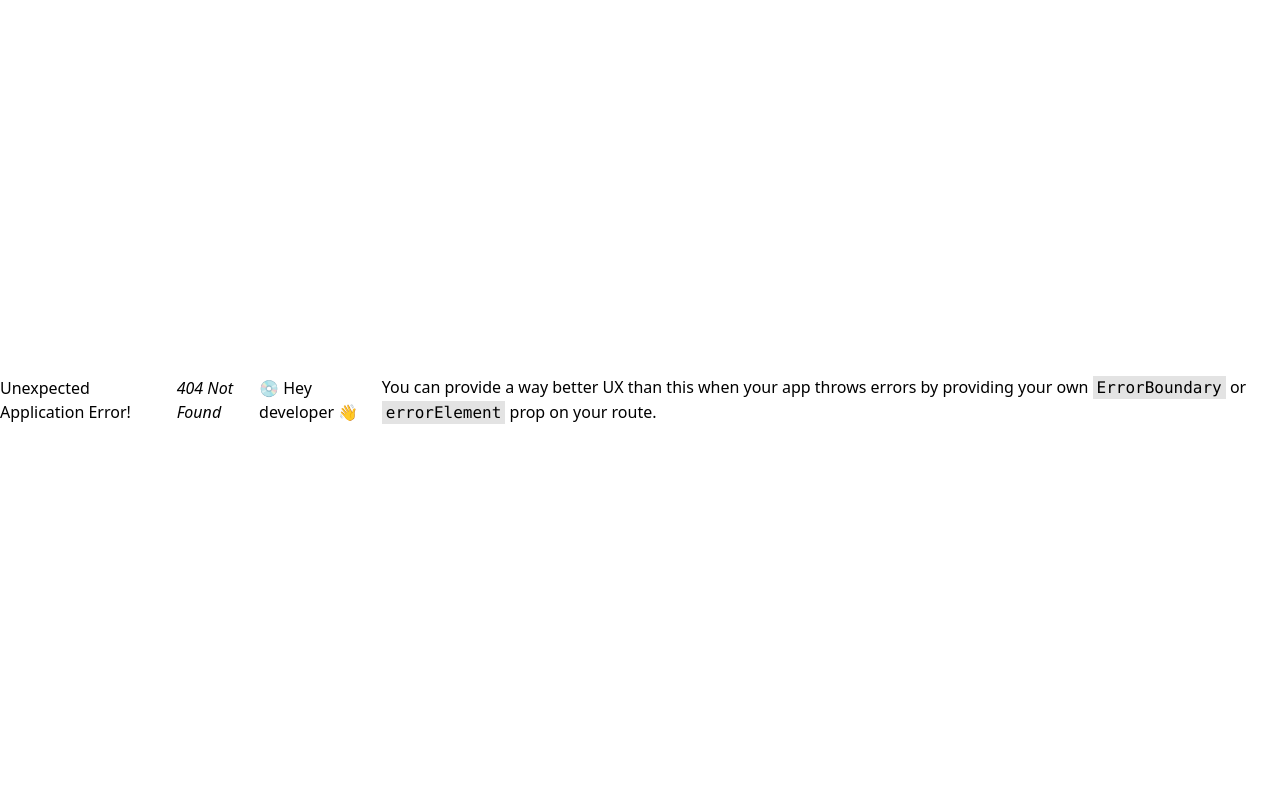
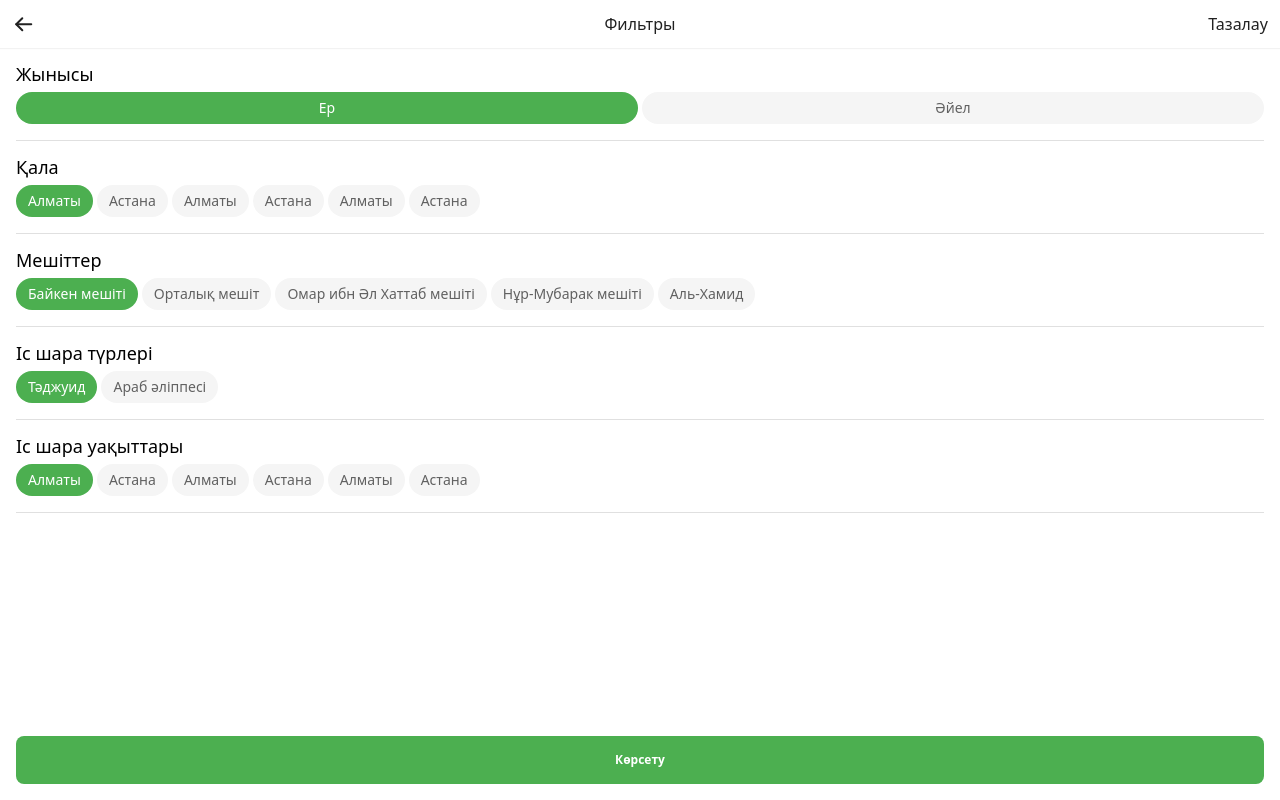
Before and after one commit to rasult22/meshit.kz, a React (Vite) app: page /filter in a window 1280 px wide. Before the commit this address had no page. Built offline with nearby package versions, Linux system fonts and the light colour scheme.

Commit message:
feat(page): filter-page и другие небольшие доработки по ui компонентам

```diff
--- a/src/App.tsx
+++ b/src/App.tsx
@@ -13,7 +13,7 @@ import { Outlet } from 'react-router-dom'
 
 function App(): ReactElement {
   return (
-    <div className="flex flex-col w-full h-full">
+    <div className="flex flex-col w-full h-full px-4">
       <Outlet />
     </div>
   )
--- a/src/features/app-navbar/feature-app-navbar.tsx
+++ b/src/features/app-navbar/feature-app-navbar.tsx
@@ -6,7 +6,9 @@ import { BackIcon } from '@/icons/back-icon'
 import UINavbar from '@/ui/navbar/ui-navbar'
 
 type FeatureAppNavbarProps = {
-  initialTitle?: string
+  center: React.ReactNode
+  right: React.ReactNode
+  left: React.ReactNode
 }
 
 /* TODO:
@@ -14,24 +16,12 @@ type FeatureAppNavbarProps = {
   2. Add event emitters to clicking on slots
 */
 
-const FeatureAppNavbar: FC<FeatureAppNavbarProps> = ({ initialTitle = '' }) => {
-  const [isSearchIcon, setIsSearchIcon] = useState(true)
-  const [title, setTitle] = useState(initialTitle)
-  const [showIcon, setShowIcon] = useState(false)
-  const [isFilterIcon, setIsFilterIcon] = useState(true)
-
-  const toggleLeftIcon = () => setIsSearchIcon(!isSearchIcon)
-  const toggleRightIcon = () => setIsFilterIcon(!isFilterIcon)
-  const updateTitle = (newTitle: string) => setTitle(newTitle)
-  const toggleCenterIcon = () => setShowIcon(!showIcon)
-
-  return (
-    <UINavbar
-      leftIcon={isSearchIcon ? <SearchIcon /> : <BackIcon />}
-      rightIcon={isFilterIcon ? <FilterIcon /> : <CalendarIcon />}
-      centerContent={<>{title}</>}
-    />
-  )
+const FeatureAppNavbar: FC<FeatureAppNavbarProps> = ({
+  right,
+  left,
+  center
+}) => {
+  return <UINavbar leftIcon={left} rightIcon={right} centerContent={center} />
 }
 
 export default FeatureAppNavbar
--- a/src/main.tsx
+++ b/src/main.tsx
@@ -5,6 +5,7 @@ import App from './App'
 import { createBrowserRouter, RouterProvider } from 'react-router-dom'
 import MosquePage from './pages/mosque/mosque-page'
 import HomePage from './pages/index/home-page'
+import FilterPage from './pages/filter/filter-page'
 
 const root = createRoot(document.getElementById('root') as HTMLElement)
 
@@ -16,6 +17,10 @@ const router = createBrowserRouter([
       {
         path: '/',
         element: <HomePage />
+      },
+      {
+        path: 'filter',
+        element: <FilterPage />
       },
       {
         path: 'mosque/:mosqueId',
--- /dev/null
+++ b/src/pages/filter/filter-page.tsx
@@ -0,0 +1,166 @@
+import React, { useState } from 'react'
+import FeatureAppNavbar from '@/features/app-navbar/feature-app-navbar'
+import UITitle from '@/ui/title/ui-title'
+import UIChip from '@/ui/chips/ui-chip'
+import UIButton from '@/ui/buttons/ui-button'
+import { BackIcon } from '@/icons/back-icon'
+import { cities, mosques, lessonTypes } from './mock'
+// import { useHistory } from 'react-router-dom'
+
+// TODO:
+// 1. Add programmatic navigation
+const Clear = () => {
+  return <div>Тазалау</div>
+}
+
+const FilterPage = () => {
+  // const history= useHistory()
+  const onClick = () => {
+    console.log('click')
+  }
+  return (
+    <>
+      <FeatureAppNavbar
+        left={
+          <div onClick={onClick}>
+            <BackIcon />
+          </div>
+        }
+        center={<div>Фильтры</div>}
+        right={<Clear />}
+      />
+      <UITitle>Жынысы</UITitle>
+      <GenderSelector />
+      <UITitle>Қала</UITitle>
+      <CitySelector />
+      <UITitle>Мешіттер</UITitle>
+      <MosqueSelector />
+      <UITitle>Іс шара түрлері</UITitle>
+      <LessonsSelector />
+      <UITitle>Іс шара уақыттары</UITitle>
+      <TimeSelector />
+      <div className="w-full flex flex-col fixed bottom-[16px] px-4 left-0">
+        <UIButton large>Көрсету</UIButton>
+      </div>
+    </>
+  )
+}
+
+export default FilterPage
+
+const CitySelector = () => {
+  const [cityId, setCityId] = useState(1)
+  return (
+    <>
+      <div className="flex space-x-1 overflow-auto pb-4 border-b-[1px] border-[#E0E0E0]">
+        {cities.map((city) => (
+          <UIChip
+            key={city.id}
+            selected={cityId === city.id}
+            onClick={() => {
+              setCityId(city.id)
+            }}
+          >
+            {city.name}
+          </UIChip>
+        ))}
+      </div>
+    </>
+  )
+}
+
+const MosqueSelector = () => {
+  const [mosqueId, setMosqueId] = useState(1)
+  return (
+    <>
+      <div className="flex space-x-1 overflow-auto pb-4 border-b-[1px] border-[#E0E0E0]">
+        {mosques.map((mosque) => (
+          <UIChip
+            key={mosque.id}
+            selected={mosqueId === mosque.id}
+            onClick={() => {
+              setMosqueId(mosque.id)
+            }}
+          >
+            {mosque.name}
+          </UIChip>
+        ))}
+      </div>
+    </>
+  )
+}
+
+const LessonsSelector = () => {
+  const [typeId, setTypeId] = useState(1)
+  return (
+    <>
+      <div className="flex space-x-1 overflow-auto pb-4 border-b-[1px] border-[#E0E0E0]">
+        {lessonTypes.map((type) => (
+          <UIChip
+            key={type.id}
+            selected={typeId === type.id}
+            onClick={() => {
+              setTypeId(type.id)
+            }}
+          >
+            {type.name}
+          </UIChip>
+        ))}
+      </div>
+    </>
+  )
+}
+
+const TimeSelector = () => {
+  const [cityId, setCityId] = useState(1)
+  return (
+    <>
+      <div className="flex space-x-1 overflow-auto pb-4 border-b-[1px] border-[#E0E0E0]">
+        {cities.map((city) => (
+          <UIChip
+            key={city.id}
+            selected={cityId === city.id}
+            onClick={() => {
+              setCityId(city.id)
+            }}
+          >
+            {city.name}
+          </UIChip>
+        ))}
+      </div>
+    </>
+  )
+}
+
+const GenderSelector = () => {
+  const genders = [
+    {
+      id: 1,
+      name: 'Ер'
+    },
+    {
+      id: 2,
+      name: 'Әйел'
+    }
+  ]
+  const [genderId, setGenderId] = useState(1)
+  return (
+    <>
+      <div className="flex space-x-1 overflow-auto pb-4 border-b-[1px] border-[#E0E0E0]">
+        {genders.map((gender) => (
+          <div className="w-[50%]" key={gender.id}>
+            <UIChip
+              block
+              selected={genderId === gender.id}
+              onClick={() => {
+                setGenderId(gender.id)
+              }}
+            >
+              {gender.name}
+            </UIChip>
+          </div>
+        ))}
+      </div>
+    </>
+  )
+}
--- /dev/null
+++ b/src/pages/filter/mock.ts
@@ -0,0 +1,210 @@
+export const cities = [
+  {
+    id: 1,
+    name: 'Алматы'
+  },
+  {
+    id: 2,
+    name: 'Астана'
+  },
+  {
+    id: 3,
+    name: 'Алматы'
+  },
+  {
+    id: 4,
+    name: 'Астана'
+  },
+  {
+    id: 5,
+    name: 'Алматы'
+  },
+  {
+    id: 6,
+    name: 'Астана'
+  }
+]
+
+export const mosques = [
+  {
+    id: 1,
+    name: 'Байкен мешіті',
+    image:
+      'https://zhamagat.kz/media/mosques/b310700088c035a582058c830c0b068f.jpg',
+    lessons: [
+      {
+        type: {
+          id: 2,
+          name: 'Араб әліппесі'
+        },
+        teacher: {
+          id: 1,
+          name: 'Лейла ұстаз'
+        },
+        start_time: '19:00:00',
+        end_time: '20:00:00',
+        date: '2023-05-24'
+      },
+      {
+        type: {
+          id: 2,
+          name: 'Араб әліппесі'
+        },
+        teacher: {
+          id: 1,
+          name: 'Лейла ұстаз'
+        },
+        start_time: '19:00:00',
+        end_time: '20:00:00',
+        date: '2023-05-25'
+      },
+      {
+        type: {
+          id: 1,
+          name: 'Тәджуид'
+        },
+        teacher: {
+          id: 1,
+          name: 'Лейла ұстаз'
+        },
+        start_time: '11:00:00',
+        end_time: '12:00:00',
+        date: '2023-05-27'
+      }
+    ]
+  },
+  {
+    id: 2,
+    name: 'Орталық мешіт',
+    image:
+      'https://zhamagat.kz/media/mosques/%D0%A6%D0%95%D0%9D%D0%A2%D0%A0%D0%90%D0%9B%D0%AC%D0%9D%D0%90%D0%AF_%D0%9C%D0%95%D0%A7%D0%95%D0%A2%D0%AC_%D0%93%D0%9E%D0%A0%D0%9E%D0%94%D0%90_%D0%90%D0%9B%D0%9C%D0%90%D0%A2%D0%AB-1024x662.jpg',
+    lessons: []
+  },
+  {
+    id: 3,
+    name: 'Омар ибн Әл Хаттаб мешіті',
+    image: 'https://zhamagat.kz/media/mosques/view.jpeg',
+    lessons: [
+      {
+        type: {
+          id: 1,
+          name: 'Тәджуид'
+        },
+        teacher: {
+          id: 1,
+          name: 'Лейла ұстаз'
+        },
+        start_time: '10:00:00',
+        end_time: '13:00:00',
+        date: '2023-06-07'
+      },
+      {
+        type: {
+          id: 1,
+          name: 'Тәджуид'
+        },
+        teacher: {
+          id: 1,
+          name: 'Лейла ұстаз'
+        },
+        start_time: '10:00:00',
+        end_time: '13:00:00',
+        date: '2023-06-03'
+      }
+    ]
+  },
+  {
+    id: 4,
+    name: 'Нұр-Мубарак мешіті',
+    image: 'https://zhamagat.kz/media/mosques/25317552.jpg',
+    lessons: []
+  },
+  {
+    id: 5,
+    name: 'Аль-Хамид',
+    image:
+      'https://zhamagat.kz/media/mosques/%D0%90%D0%BB%D1%8C-%D1%85%D0%B0%D0%BC%D0%B8%D0%B4.jpg',
+    lessons: []
+  }
+]
+
+export const lessons = [
+  {
+    type: {
+      id: 2,
+      name: 'Араб әліппесі'
+    },
+    teacher: {
+      id: 1,
+      name: 'Лейла ұстаз'
+    },
+    start_time: '19:00:00',
+    end_time: '20:00:00',
+    date: '2023-05-25'
+  },
+  {
+    type: {
+      id: 2,
+      name: 'Араб әліппесі'
+    },
+    teacher: {
+      id: 1,
+      name: 'Лейла ұстаз'
+    },
+    start_time: '19:00:00',
+    end_time: '20:00:00',
+    date: '2023-05-24'
+  },
+  {
+    type: {
+      id: 1,
+      name: 'Тәджуид'
+    },
+    teacher: {
+      id: 1,
+      name: 'Лейла ұстаз'
+    },
+    start_time: '11:00:00',
+    end_time: '12:00:00',
+    date: '2023-05-27'
+  },
+  {
+    type: {
+      id: 1,
+      name: 'Тәджуид'
+    },
+    teacher: {
+      id: 1,
+      name: 'Лейла ұстаз'
+    },
+    start_time: '10:00:00',
+    end_time: '13:00:00',
+    date: '2023-06-03'
+  },
+  {
+    type: {
+      id: 1,
+      name: 'Тәджуид'
+    },
+    teacher: {
+      id: 1,
+      name: 'Лейла ұстаз'
+    },
+    start_time: '10:00:00',
+    end_time: '13:00:00',
+    date: '2023-06-07'
+  }
+]
+
+export const lessonTypes = [
+  {
+    id: 1,
+    name: 'Тәджуид'
+  },
+  {
+    id: 2,
+    name: 'Араб әліппесі'
+  }
+]
+
+export const times = []
--- a/src/pages/index/home-page.tsx
+++ b/src/pages/index/home-page.tsx
@@ -12,7 +12,9 @@ const HomePage = () => {
 
   return (
     <>
-      <FeatureAppNavbar initialTitle="Hello" />
+      <div className="-mx-4">
+        <FeatureAppNavbar initialTitle="Hello" />
+      </div>
       <FeatureDatePicker />
       <button onClick={() => setGenderOpen(true)}>Open gender selector</button>
       <p>current gender: {gender} </p>
--- a/src/ui/buttons/ui-button.tsx
+++ b/src/ui/buttons/ui-button.tsx
@@ -4,19 +4,21 @@ interface ButtonProps {
   disabled?: boolean
   onClick?: () => void
   block?: boolean
+  large?: boolean
 }
 
-const Button: React.FC<ButtonProps> = ({
+const UIButton: React.FC<ButtonProps> = ({
   disabled,
   onClick,
   children,
-  block
+  block,
+  large
 }) => {
   return (
     <button
-      className={`bg-alpha hover:opacity-[0.9] text-[white] text-[12px] leading-[16px] font-bold py-[8px] px-4 rounded-[8px] ${
+      className={`bg-alpha hover:opacity-[0.9] text-[white] text-[12px] leading-[16px] font-bold  px-4 rounded-[8px] ${
         disabled ? 'disabled:bg-beta' : ''
-      } ${block ? 'w-full' : ''}`}
+      } ${block ? 'w-full' : ''} ${large ? 'py-[16px]' : 'py-[8px]'}`}
       disabled={disabled}
       onClick={onClick}
     >
@@ -25,4 +27,4 @@ const Button: React.FC<ButtonProps> = ({
   )
 }
 
-export default Button
+export default UIButton
--- a/src/ui/chips/ui-chip.tsx
+++ b/src/ui/chips/ui-chip.tsx
@@ -2,16 +2,18 @@ import React from 'react'
 
 interface Props {
   selected: boolean
+  block?: boolean
   onClick?: () => void
 }
 
-const UIChip: React.FC<Props> = ({ onClick, selected, children }) => {
+const UIChip: React.FC<Props> = ({ onClick, selected, children, block }) => {
   return (
     <div
       onClick={onClick}
-      className={`${
+      className={`${block ? 'w-full block' : 'inline-flex'}
+      ${
         selected ? 'bg-alpha text-white' : 'bg-[#F5F5F5] text-[#616161]'
-      } inline-flex px-[12px] py-[10px] rounded-[30px] text-[14px] leading-[12px]`}
+      } flex-shrink-0 px-[12px] text-center py-[10px] rounded-[30px] text-[14px] break-keep leading-[12px]`}
     >
       {children}
     </div>
--- a/src/ui/navbar/ui-navbar.tsx
+++ b/src/ui/navbar/ui-navbar.tsx
@@ -8,9 +8,11 @@ type NavbarProps = {
 
 const UINavbar: FC<NavbarProps> = ({ leftIcon, rightIcon, centerContent }) => {
   return (
-    <div className="flex items-center justify-between px-3 py-3 bg-white text-[#212121] shadow-custom-light">
+    <div className="relative flex items-center justify-between -mx-4 px-3 py-3 bg-white text-[#212121] shadow-custom-light">
       <div className="w-1/8 text-left">{leftIcon}</div>
-      <div className="w-1/2 text-center">{centerContent}</div>
+      <div className="w-1/2 absolute left-[50%] translate-x-[-50%] text-center">
+        {centerContent}
+      </div>
       <div className="w-1/8 text-right">{rightIcon}</div>
     </div>
   )
```
